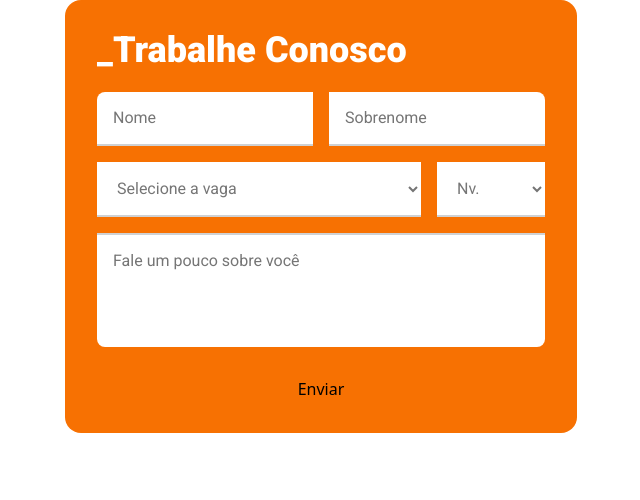
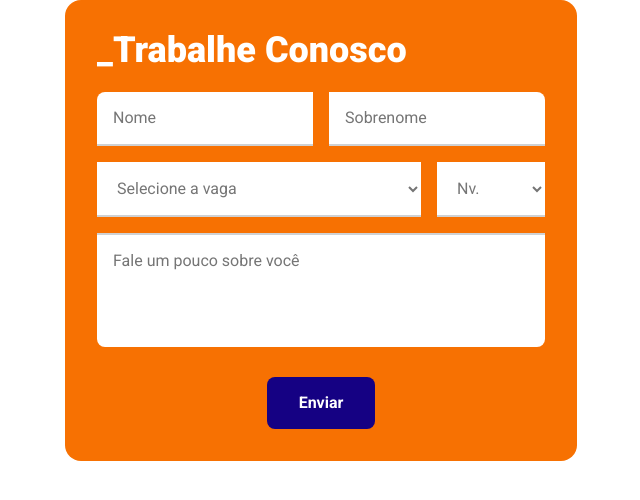
Before and after one commit to allangdasilva/challenge-react-itau, a React (Vite) app: page / in a window 1280 px wide. Shown: the top 500 px of the page, without its empty margins (319-959 px from the left). Built offline with nearby package versions, Linux system fonts and the light colour scheme.

Commit message:
Estilizar o componente Button

```diff
--- a/src/ui/Button.tsx
+++ b/src/ui/Button.tsx
@@ -7,7 +7,14 @@ const Button = ({
   type: "submit" | "reset" | "button" | undefined;
   children: React.ReactNode;
 }) => {
-  return <button type={type}>{children}</button>;
+  return (
+    <button
+      className="py-4 px-8 font-body font-bold cursor-pointer text-light rounded-lg bg-secondary hover:bg-light hover:text-secondary focus:bg-light focus:text-secondary focus:outline-2 focus:outline-secondary transition-colors"
+      type={type}
+    >
+      {children}
+    </button>
+  );
 };
 
 export default Button;
```
